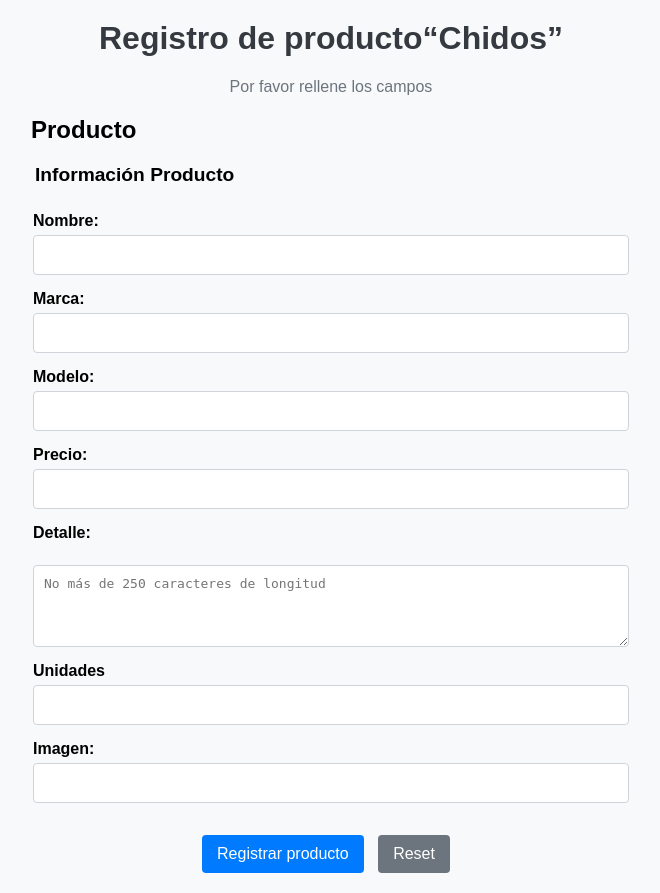
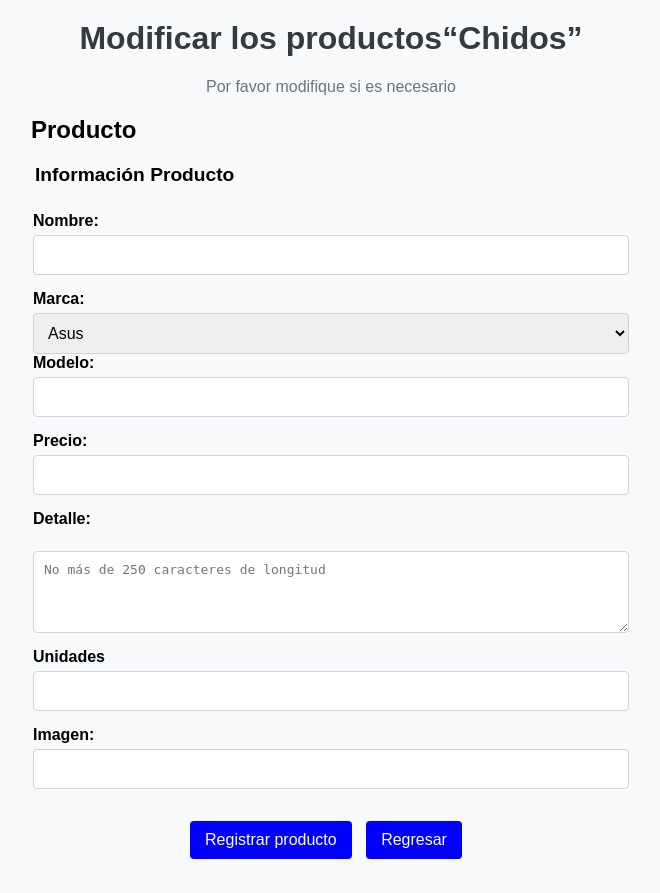
Before and after one commit to Ignacio7Bllk/tecweb, a PHP site: page /Desktop/formulario_productos_v2.php in a window 1280 px wide. Shown: the whole page, without its empty margins (309-969 px from the left). After the commit the page ends 859 px from the top, so only its background shows below. Run offline with PHP 8.4, Linux system fonts and the light colour scheme.

Commit message:
correcion de error de validacion y agrge opciones a Marca

```diff
--- a/practicas/p09/formulario_productos_v2.php
+++ b/practicas/p09/formulario_productos_v2.php
@@ -92,9 +92,18 @@ if (isset($_GET['id'])) {
             font-size: 1em;
         }
 
+        select{
+          width: 100%;
+            padding: 10px;
+            border: 1px solid #ced4da;
+            border-radius: 4px;
+            box-sizing: border-box;
+            font-size: 1em;
+        }
+
         input[type="submit"],
-        input[type="reset"] {
-            background-color: #007bff;
+        input[type="button"] {
+            background-color: blue;
             color: #ffffff;
             border: none;
             border-radius: 4px;
@@ -147,12 +156,12 @@ if (isset($_GET['id'])) {
     }
 
     if (imagen.trim() === "") {
-      document.getElementById("form-imagen").value = "img.png";
+      document.getElementById("form-imagen").value = "img/img.png";
     }
 
     /* Validar que el precio sea un número y mayor a 99.99 */
     precio = parseFloat(precio);
-    if (isNaN(precio) || precio < 99.99) {
+    if (isNaN(precio) || precio < 99.99 || precio==="") {
       alert("El campo precio debe ser un número mayor o igual a 99.99");
       return false;
     }
@@ -166,22 +175,23 @@ if (isset($_GET['id'])) {
 
     return true;
   }
-
   window.onload = function() {
   var form = document.getElementById("formularioTenis");
   form.onsubmit = function(event) {
     if (!validarFormulario()) {
       event.preventDefault(); // Evita que se envíe el formulario si la validación falla
+      console.log("El formulario no pasó la validación y no se envía.");
     }
   };
 };
+
 </script>
 
 
   </head>
   <body>
-    <h1>Registro de producto&ldquo;Chidos&rdquo;</h1>
-    <p>Por favor rellene los campos</p>
+    <h1>Modificar los productos&ldquo;Chidos&rdquo;</h1>
+    <p>Por favor modifique si es necesario</p>
     <form  id="formularioTenis" method="post" action="http://localhost:8089/Desktop/tecweb/practicas/p09/update_producto.php">
 
       <!--</form> action="http://localhost:8089/Pruebas/p08/P8_1/set_producto_v2.php">-->
@@ -192,7 +202,21 @@ if (isset($_GET['id'])) {
         <input type="hidden" name="id" value="<?= !empty($producto['id']) ? htmlspecialchars($producto['id']) : '' ?>">
 
           <li><label for="form-name">Nombre:</label> <input type="text" name="nombre" id="form-nombre" value="<?= !empty($producto['nombre']) ? htmlspecialchars($producto['nombre']) : '' ?>" ></li>
-          <li><label for="form-marca">Marca:</label> <input type="text" name="marca" id="form-marca" value="<?= !empty($producto['marca'])? htmlspecialchars($producto['marca']): ''?>" ></li>
+          <label for="form-marca">Marca:</label>
+    <select name="marca" id="form-marca">
+        <option value="Asus" <?= (!empty($producto['marca']) && $producto['marca'] === 'Asus') ? 'selected' : '' ?>>Asus</option>
+        <option value="Dell" <?= (!empty($producto['marca']) && $producto['marca'] === 'Hell') ? 'selected' : '' ?>>Dell</option>
+        <option value="Hp" <?= (!empty($producto['marca']) && $producto['marca'] === 'Hp') ? 'selected' : '' ?>>HP</option>
+        <option value="Lenovo" <?= (!empty($producto['marca']) && $producto['marca'] === 'Lenovo') ? 'selected' : '' ?>>Lenovo</option>
+        <option value="Samsung" <?= (!empty($producto['marca']) && $producto['marca'] === 'Samsung') ? 'selected' : '' ?>>Samsung</option>
+        <option value="Sony" <?= (!empty($producto['marca']) && $producto['marca'] === 'Sony') ? 'selected' : '' ?>>Sony</option>
+        <option value="Machenika" <?= (!empty($producto['marca']) && $producto['marca'] === 'Machenika') ? 'selected' : '' ?>>Machenike</option>
+        <option value="MSI" <?= (!empty($producto['marca']) && $producto['marca'] === 'Msi') ? 'selected' : '' ?>>MSI</option>
+        <option value="Acer" <?= (!empty($producto['marca']) && $producto['marca'] === 'Acer') ? 'selected' : '' ?>>Acer</option>
+        <option value="Apple" <?= (!empty($producto['marca']) && $producto['marca'] === 'Apple') ? 'selected' : '' ?>>Apple</option>
+        <option value="Huawei" <?= (!empty($producto['marca']) && $producto['marca'] === 'Huawei') ? 'selected' : '' ?>>Huawei</option>
+        <option value="Xiaomi" <?= (!empty($producto['marca']) && $producto['marca'] === 'Xiaomi') ? 'selected' : '' ?>>Xiaomi</option>
+    </select>
           <li><label for="form-tel">Modelo:</label> <input type="text" name="modelo" id="form-modelo" value="<?= !empty($producto['modelo'])? htmlspecialchars($producto['modelo']): ''?>"></li>
           <li><label for="form-marca">Precio:</label> <input type="text" name="precio" id="form-precio" value="<?= !empty($producto['precio'])? htmlspecialchars($producto['precio']): ''?>"></li>
           <li><label for="form-story">Detalle:</label><br><textarea name="detalles" rows="4" cols="60" id="form-detalles" placeholder="No más de 250 caracteres de longitud"><?= !empty($producto['detalles']) ? htmlspecialchars($producto['detalles']) : '' ?></textarea></li>
@@ -203,7 +227,8 @@ if (isset($_GET['id'])) {
       </fieldset>
       <p>
         <input type="submit" value="Registrar producto">
-        <input type="reset">
+        <input type="button" value="Regresar" onclick="history.back();">
+
       </p>
 
     </form>
```
Lines whose indentation alone changed are shown as unchanged.
